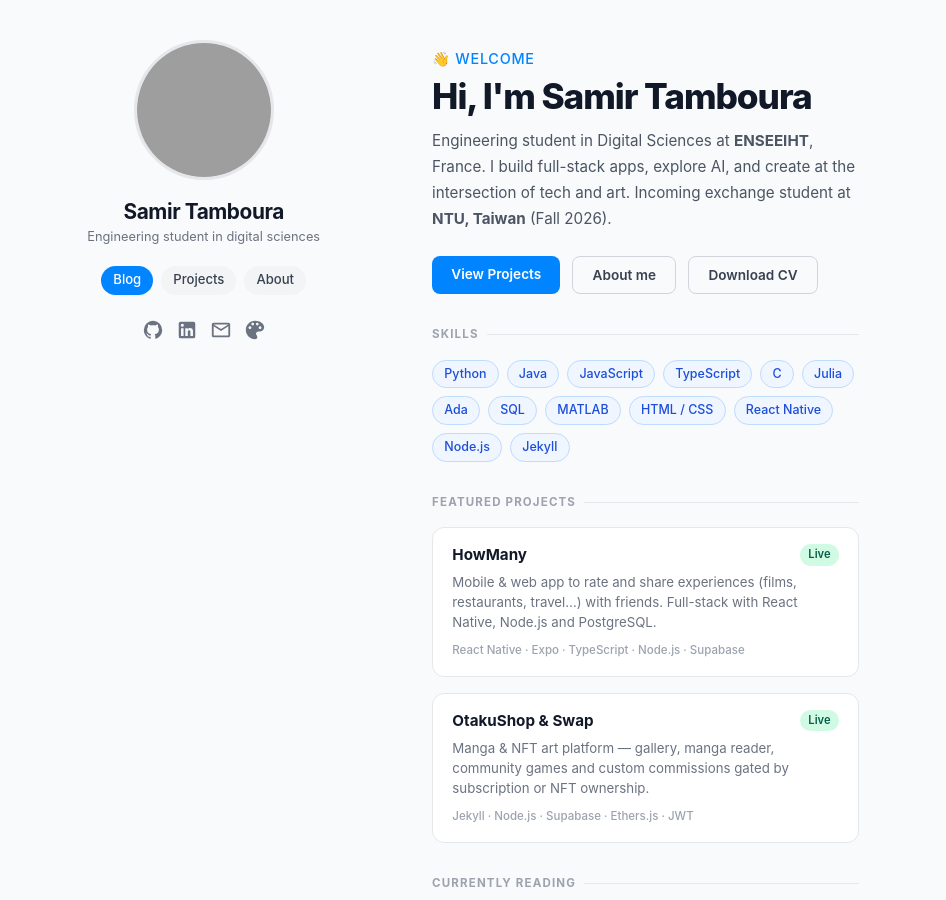
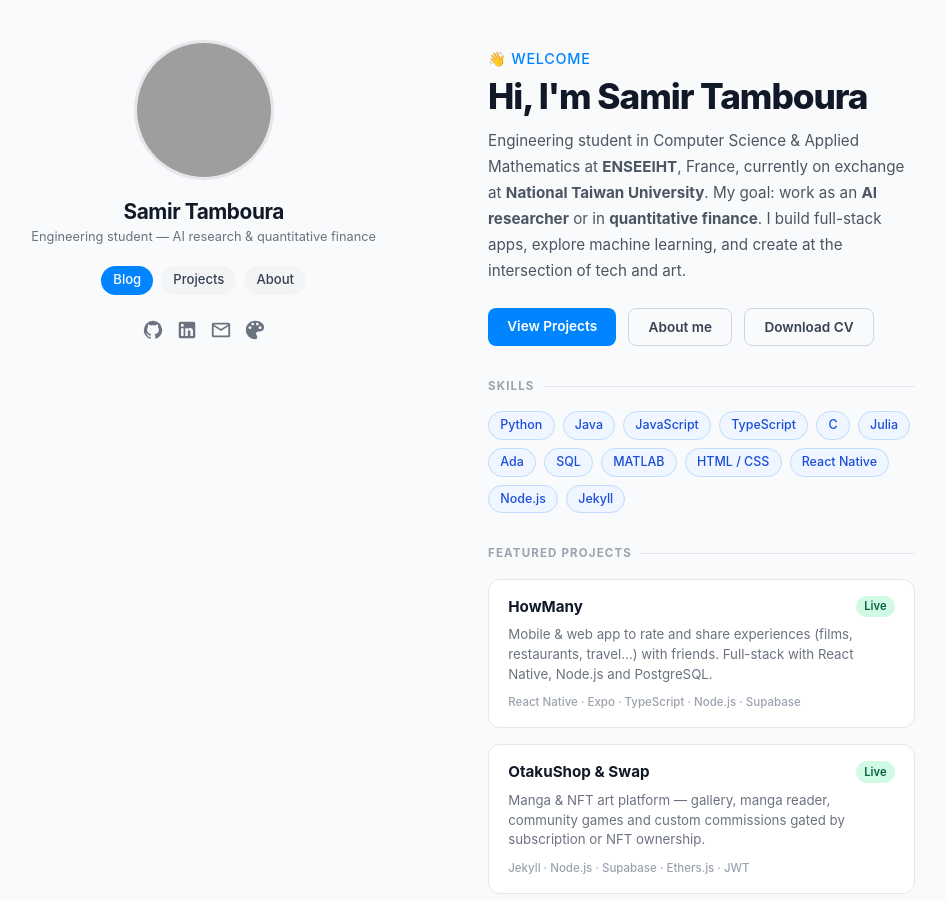
Before and after one commit to samirkema/e-portfolio, a Jekyll site: the page built from index.html, in a window 1280 px wide and 900 px high. Shown: the whole window, without its empty margins (167-1113 px from the left). Built offline with Jekyll 4.4.1, drawn with Linux system fonts in a browser that asks for light colours; the list of posts is cut into pages by our own code; grey boxes are pictures that could not be loaded.

Commit message:
Update bio: AI research / finance goals and current NTU exchange
Co-Authored-By: Claude Opus 5 <noreply@anthropic.com>

```diff
--- a/_config.yml
+++ b/_config.yml
@@ -23,11 +23,11 @@ theme_name: bluegreen
 author: Björn Kawecki
 
 title: E-portfolio
-subtitle: Engineering student in digital sciences
+subtitle: Engineering student — AI research & quantitative finance
 name: Samir Tamboura
 
 email: samir.tamboura@etu.inp-n7.fr
-description: Hi, I'm Samir Tamboura, an engineering student in digital sciences at ENSEEIHT. This site is my e-portfolio. I hope you enjoy discovering my background, my projects, and my goals for the future.
+description: Hi, I'm Samir Tamboura, an engineering student in computer science and applied mathematics at ENSEEIHT, currently on exchange at National Taiwan University. I'm aiming for a career in AI research or quantitative finance. This site is my e-portfolio — my background, my projects, and my goals for the future.
 url: "https://samirkema.github.io"
 baseurl: "/e-portfolio"
 twitter_username:
--- a/index.html
+++ b/index.html
@@ -6,9 +6,10 @@ layout: default
   <p class="hero-greeting">👋 Welcome</p>
   <h1 class="hero-title">Hi, I'm {{ site.name }}</h1>
   <p class="hero-desc">
-    Engineering student in Digital Sciences at <strong>ENSEEIHT</strong>, France.
-    I build full-stack apps, explore AI, and create at the intersection of tech and art.
-    Incoming exchange student at <strong>NTU, Taiwan</strong> (Fall 2026).
+    Engineering student in Computer Science &amp; Applied Mathematics at <strong>ENSEEIHT</strong>, France,
+    currently on exchange at <strong>National Taiwan University</strong>.
+    My goal: work as an <strong>AI researcher</strong> or in <strong>quantitative finance</strong>.
+    I build full-stack apps, explore machine learning, and create at the intersection of tech and art.
   </p>
   <div class="hero-cta">
     <a href="{{ site.baseurl }}/projects/" class="btn-primary">View Projects</a>
```
Also changed, not shown: _pages/about.md (+2 -2 lines).
